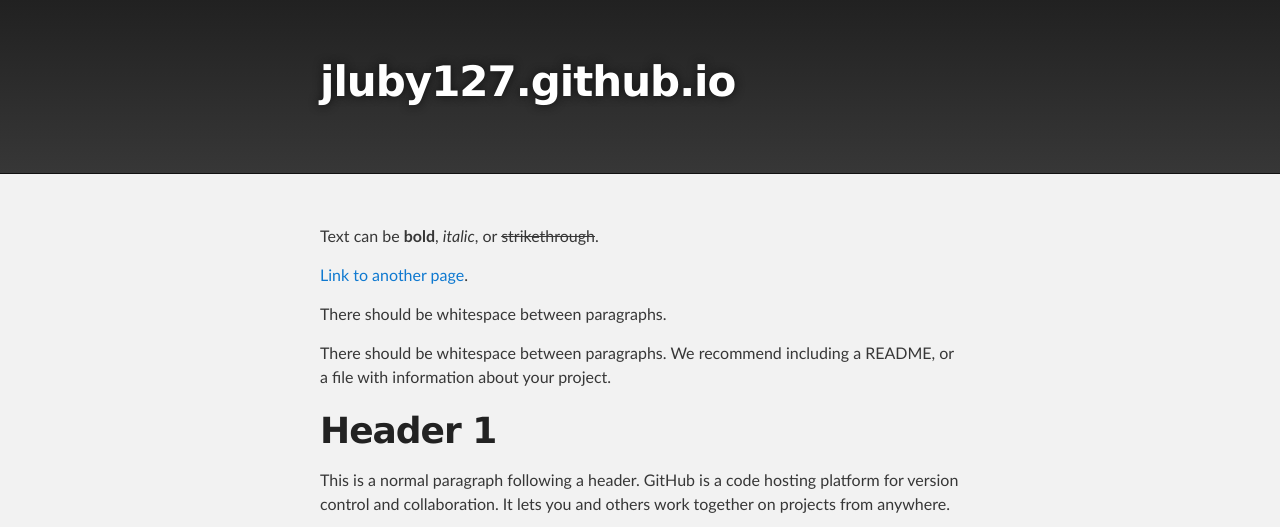
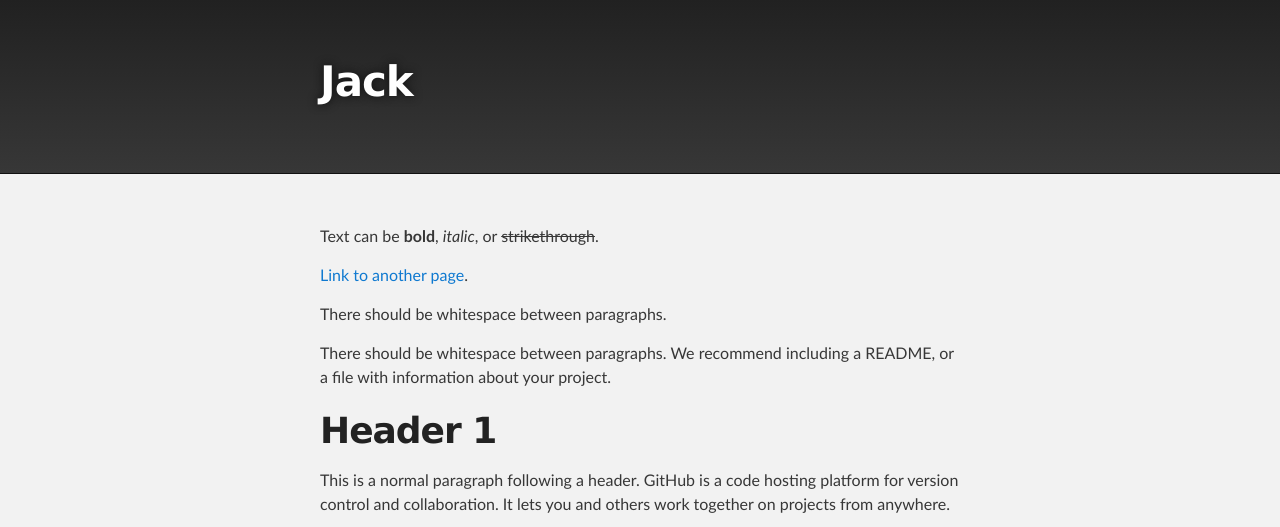
Before and after one commit to jluby127/jluby127.github.io, a Jekyll site: the page built from index.md, in a window 1280 px wide and 900 px high, cut to the strip 0-527 px from the top of the window. Built offline with Jekyll 4.4.1, drawn with Linux system fonts in a browser that asks for light colours; the repository's description, which GitHub fills in, is left out.

Commit message:
Update _config.yml

```diff
--- a/_config.yml
+++ b/_config.yml
@@ -1 +1,3 @@
 theme: jekyll-theme-slate
+
+title: Jack
```
